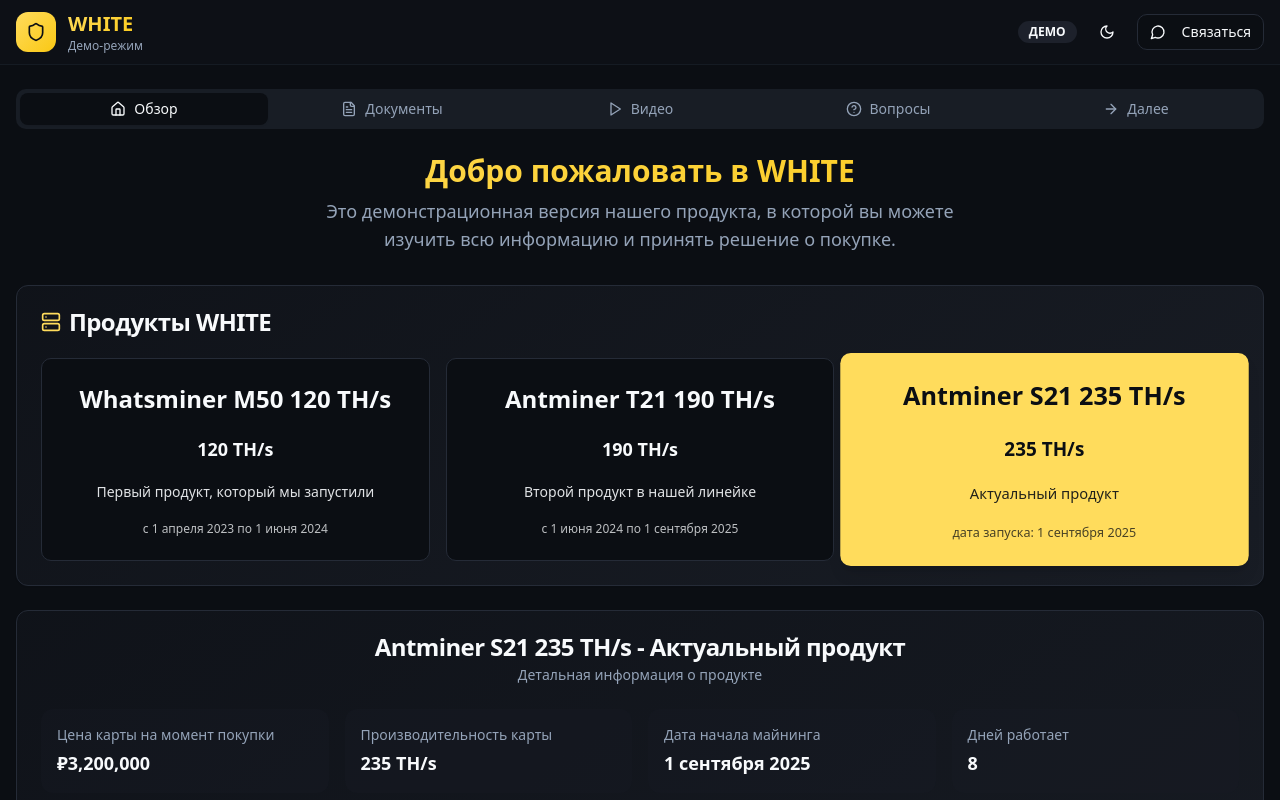
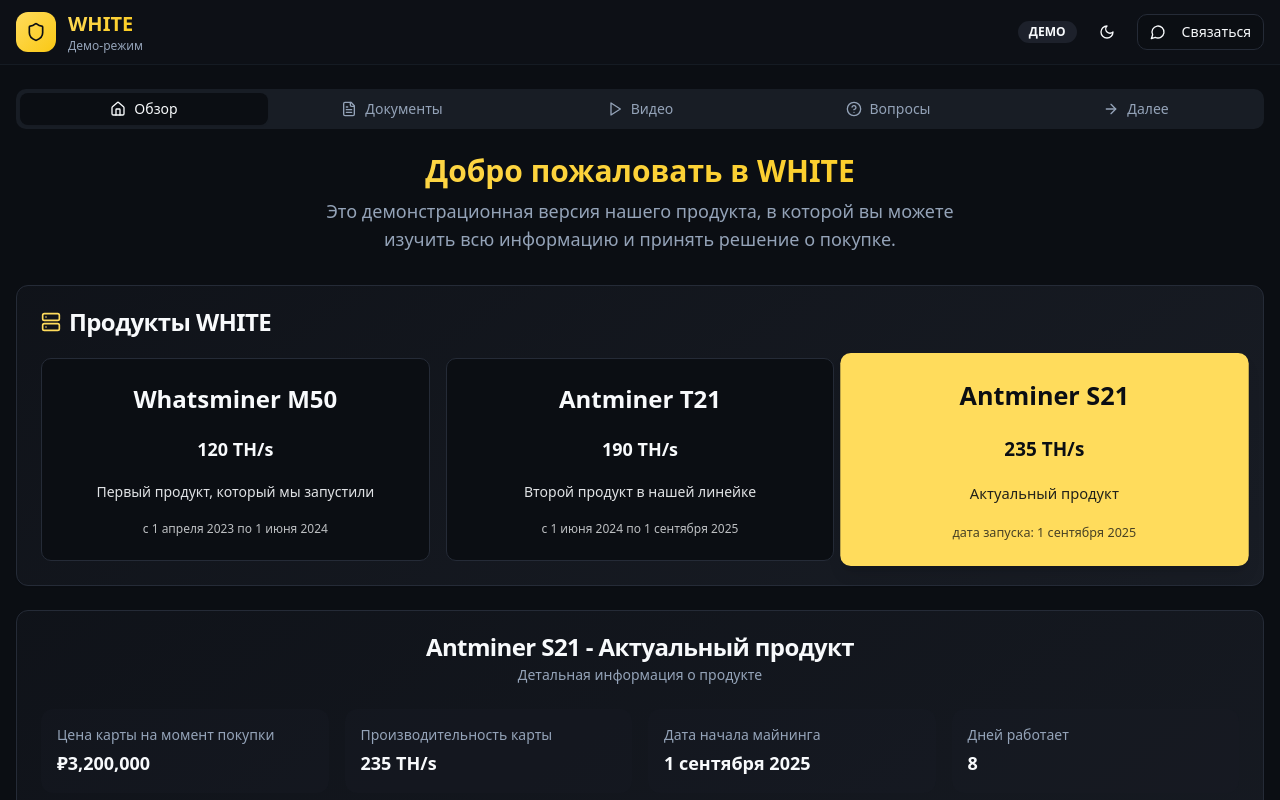
Before and after one commit to dimasysoev2022-design/white-drive-demo, a React (Vite) app: page / in a window 1280 px wide. Shown: the top 800 px of the page. Built offline with nearby package versions, Linux system fonts and the light colour scheme; the HTML template or start-up script is replaced by a standard one.

Commit message:
Refactor product names

```diff
--- a/src/components/dashboard/ProductSelector.tsx
+++ b/src/components/dashboard/ProductSelector.tsx
@@ -30,21 +30,21 @@ export const ProductSelector = ({ selectedProduct, onProductSelect }: ProductSel
   const products = [
     {
       id: 'M50' as const,
-      name: 'Whatsminer M50 120 TH/s',
+      name: 'Whatsminer M50',
       performance: '120 TH/s',
       description: 'Первый продукт, который мы запустили',
       date: 'с 1 апреля 2023 по 1 июня 2024'
     },
     {
       id: 'T21' as const,
-      name: 'Antminer T21 190 TH/s',
+      name: 'Antminer T21',
       performance: '190 TH/s',
       description: 'Второй продукт в нашей линейке',
       date: 'с 1 июня 2024 по 1 сентября 2025'
     },
     {
       id: 'S21' as const,
-      name: 'Antminer S21 235 TH/s',
+      name: 'Antminer S21',
       performance: '235 TH/s',
       description: 'Актуальный продукт',
       date: 'дата запуска: 1 сентября 2025'
--- a/src/components/dashboard/tabs/OverviewTab.tsx
+++ b/src/components/dashboard/tabs/OverviewTab.tsx
@@ -17,7 +17,7 @@ export const OverviewTab = () => {
   // Данные продуктов с обновленной информацией
   const productsData: Record<'M50' | 'T21' | 'S21', Product> = {
     M50: {
-      name: "Whatsminer M50 120 TH/s",
+      name: "Whatsminer M50",
       year: "2023",
       description: "Первый продукт, который мы запустили",
       purchasePrice: "₽2,450,000",
@@ -32,7 +32,7 @@ export const OverviewTab = () => {
       paybackPercent: "45.8"
     },
     T21: {
-      name: "Antminer T21 190 TH/s",
+      name: "Antminer T21",
       year: "2024",
       description: "Второй продукт в нашей линейке",
       purchasePrice: "₽1,850,000",
@@ -47,7 +47,7 @@ export const OverviewTab = () => {
       paybackPercent: "25.3"
     },
     S21: {
-      name: "Antminer S21 235 TH/s",
+      name: "Antminer S21",
       year: "2025",
       description: "Актуальный продукт",
       purchasePrice: "₽3,200,000",
```
